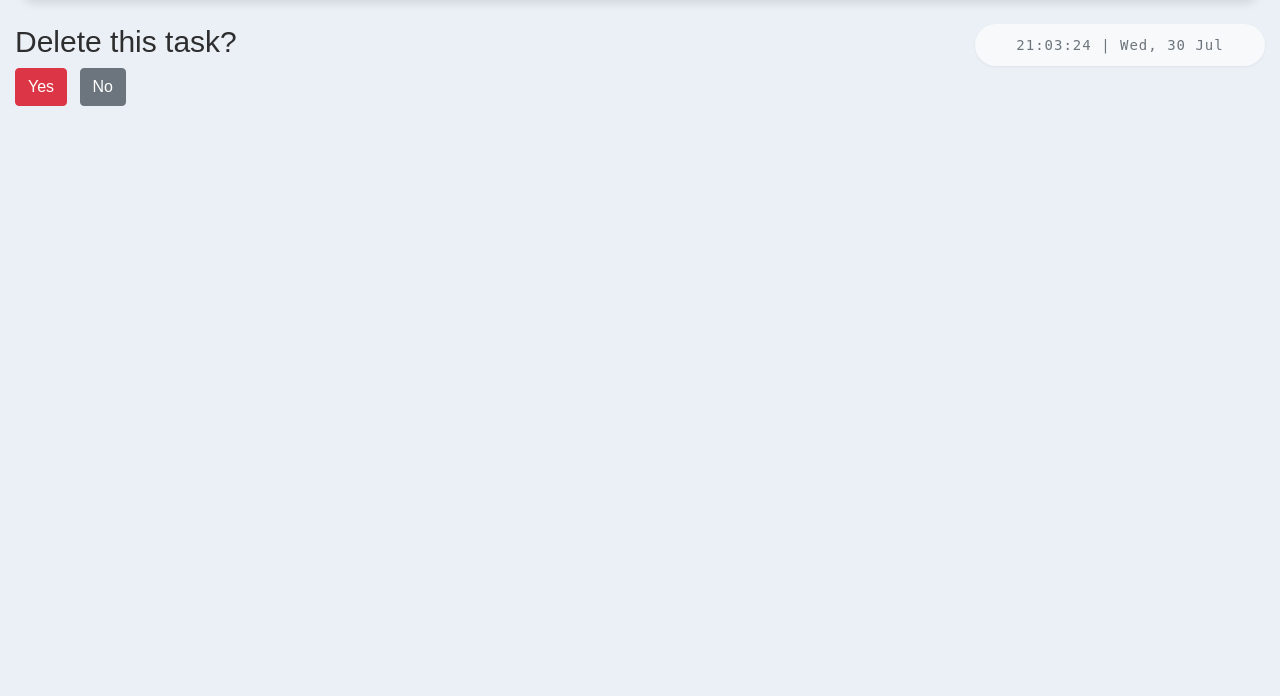
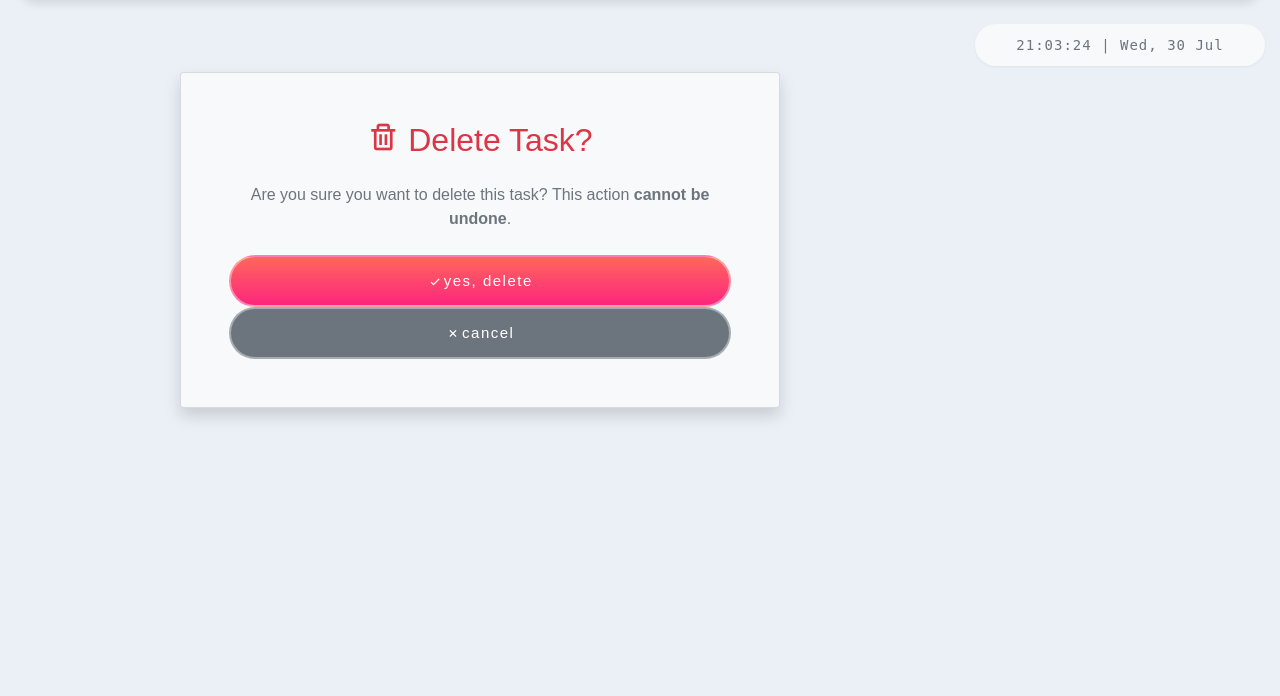
Before and after one commit to alxitk/taskhub, a Django app: template templates/tasks/task_confirm_delete.html in a window 1280 px wide. Shown: the part 104-800 px from the top of the page. Run offline with Django 3.2, Linux system fonts and the light colour scheme; the template is opened without the code that fills it, so the values that code supplies are empty.

Commit message:
add delete task styling

```diff
--- a/static/css/styles.css
+++ b/static/css/styles.css
@@ -322,6 +322,25 @@ li{
   text-align: center;
 }
 
+.reg-btn-secondary {
+  position: relative;
+  background: #6c757d;
+  display: flex;
+  justify-content: center;
+  align-items: center;
+  padding: 1.5rem 2.5rem;
+  max-height: 42px;
+  color: white;
+  text-decoration: none;
+  border-radius: 100px;
+  font-size: 15px;
+  text-transform: lowercase;
+  letter-spacing: 1.5px;
+  transition: all 0.7s cubic-bezier(.54, .1, 0, .99);
+  border: 2px solid rgba(255, 255, 255, 0.4);
+  text-align: center;
+}
+
 .reg-btn:hover {
   letter-spacing: 2px;
 }
--- a/templates/tasks/task_confirm_delete.html
+++ b/templates/tasks/task_confirm_delete.html
@@ -1,11 +1,29 @@
 {% extends "base.html" %}
 
+{% block title %}
+  <title>Delete Task | TaskHub</title>
+{% endblock %}
+
 {% block content %}
-  <h1>Delete this task?</h1>
-  <form action="" method="post">
-    {% csrf_token %}
+<div class="container py-5 d-flex justify-content-center">
+  <div class="card shadow rounded-4 p-5 bg-light" style="max-width: 600px; width: 100%;">
+    <h2 class="text-center text-danger mb-4">
+      <i class="bx bx-trash"></i> Delete Task?
+    </h2>
 
-    <input type="submit" value="Yes" class="btn btn-danger">
-    <a href="javascript:history.back()" class="btn btn-secondary ml-2">No</a>
-  </form>
+    <p class="text-center text-muted mb-4">
+      Are you sure you want to delete this task? This action <strong>cannot be undone</strong>.
+    </p>
+
+    <form method="post" class="d-flex flex-column align-items-center gap-3">
+      {% csrf_token %}
+      <button type="submit" class="reg-btn w-100">
+        <i class="bx bx-check"></i> Yes, delete
+      </button>
+      <a href="javascript:history.back()" class="reg-btn-secondary w-100">
+        <i class="bx bx-x"></i> Cancel
+      </a>
+    </form>
+  </div>
+</div>
 {% endblock %}
```
